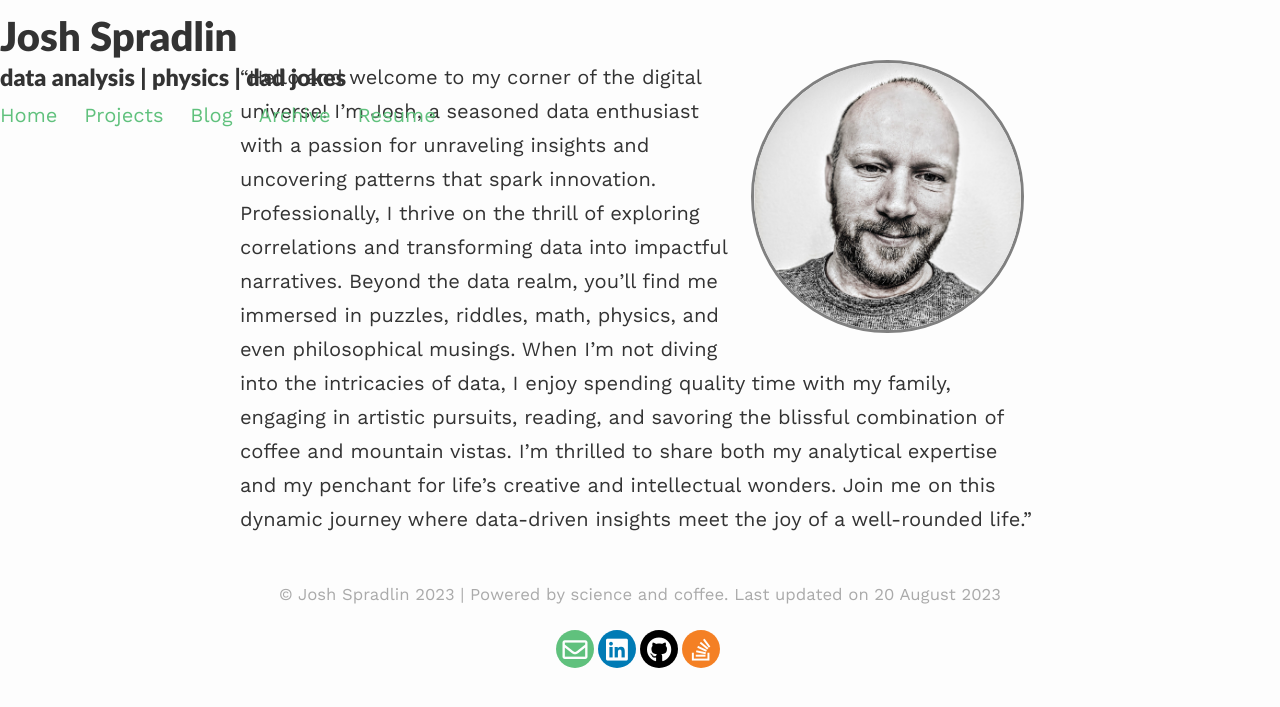
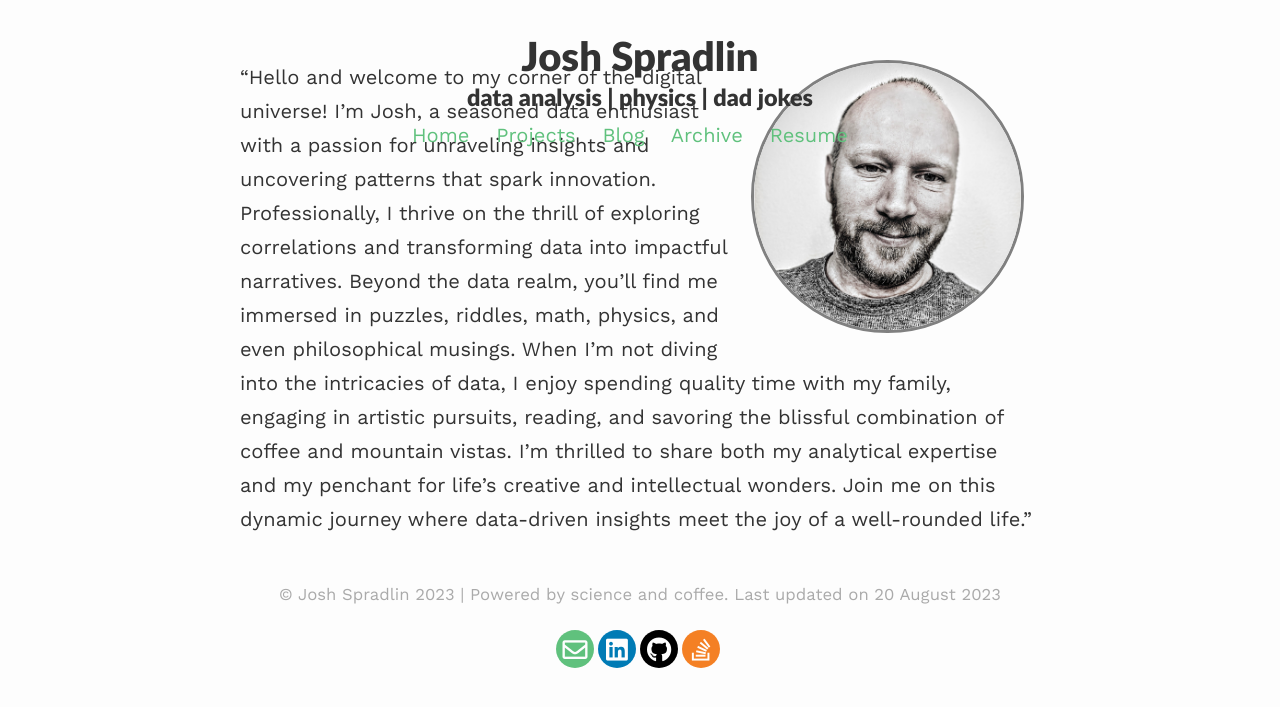
Before and after one commit to josh-u-a/gradfolio, a Jekyll site: the page built from index.md, in a window 1280 px wide and 900 px high. Shown: the top 707 px of the window. Built offline with Jekyll 4.4.1, drawn with Linux system fonts in a browser that asks for light colours; nearby versions of some CDN libraries.

Commit message:
default update

```diff
--- a/_layouts/default.html
+++ b/_layouts/default.html
@@ -18,12 +18,14 @@
 
 <body>
     <div class="head-fixed">
+        <div class="header-content">
             <h1 class="post-headline">{{site.title}}</h1>
             <h3 class="post-description">{{site.description}}</h3>
             {% include navigation.html %}
             {% seo %}
             {% include favicon.html %}
             {% include mathjax.html %}
+        </div>
     </div>
 
     <main class="content">
--- a/assets/css/_sass/style.scss
+++ b/assets/css/_sass/style.scss
@@ -202,4 +202,11 @@ blockquote {
   width: 100%;
   // background-color: white; /* You can set the desired background color */
   z-index: 1000; /* To ensure it's above other elements */
+  text-align: center; /* Center align the content */
 }
+
+.header-content {
+  max-width: $content-width;
+  margin: 0 auto;
+  padding: 1em;
+}
```
Lines whose indentation alone changed are shown as unchanged.
